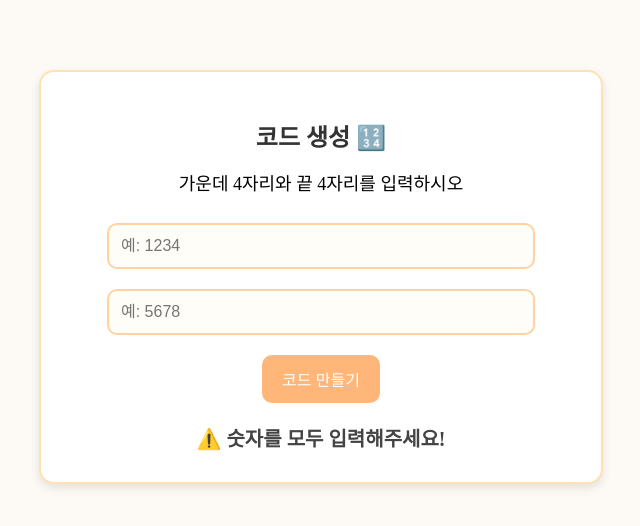
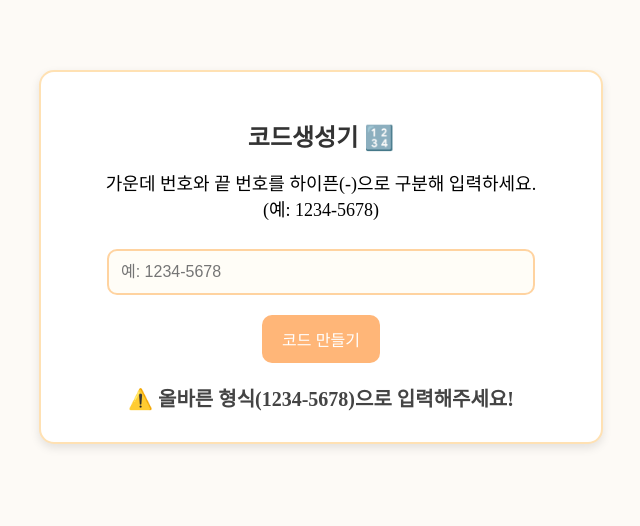
Before and after one commit to mini-for/code-maker, a plain HTML site: page index.html in a window 1280 px wide. Both pictures are taken after a click on the button "코드 만들기". Shown: the whole page, without its empty margins (319-959 px from the left). Drawn offline with Linux system fonts and the light colour scheme; a web font is replaced by a local one.

Commit message:
Add files via upload

```diff
--- a/index.html
+++ b/index.html
@@ -4,7 +4,7 @@
 <head>
   <meta charset="UTF-8" />
   <meta name="viewport" content="width=device-width, initial-scale=1.0"/>
-  <title>코드 생성</title>
+  <title>코드생성기</title>
   <style>
     @import url('https://fonts.googleapis.com/css2?family=Gowun+Batang&display=swap');
 
@@ -68,31 +68,32 @@
 <body>
 
   <div class="container">
-    <h1>코드 생성 🔢</h1>
-    <p>가운데 4자리와 끝 4자리를 입력하시오</p>
+    <h1>코드생성기 🔢</h1>
+    <p>가운데 번호와 끝 번호를 하이픈(-)으로 구분해 입력하세요.<br>(예: 1234-5678)</p>
 
-    <input type="number" id="aValue" placeholder="예: 1234" maxlength="4"><br>
-    <input type="number" id="bValue" placeholder="예: 5678" maxlength="4"><br>
+    <input type="password" id="abValue" placeholder="예: 1234-5678"><br>
 
-    <button onclick="calculateCode()">코드 만들기</button>
+    <button onclick="generateCode()">코드 만들기</button>
 
     <div class="result" id="resultBox"></div>
   </div>
 
   <script>
-    function calculateCode() {
-      const a = parseInt(document.getElementById('aValue').value);
-      const b = parseInt(document.getElementById('bValue').value);
+    function generateCode() {
+      const input = document.getElementById('abValue').value;
       const resultBox = document.getElementById('resultBox');
 
-      if (isNaN(a) || isNaN(b)) {
-        resultBox.innerHTML = "⚠️ 숫자를 모두 입력해주세요!";
+      const parts = input.split("-");
+      if (parts.length !== 2 || isNaN(parts[0]) || isNaN(parts[1])) {
+        resultBox.innerHTML = "⚠️ 올바른 형식(1234-5678)으로 입력해주세요!";
         return;
       }
 
-      // 새로운 공식 적용
+      const a = parseInt(parts[0]);
+      const b = parseInt(parts[1]);
+
       const code = ((a * 125) * 160) + b + b;
-      resultBox.innerHTML = `✨ 계산 결과: <strong>${code}</strong>`;
+      resultBox.innerHTML = `🔢 결과: <strong>${code}</strong>`;
     }
   </script>
 
```
